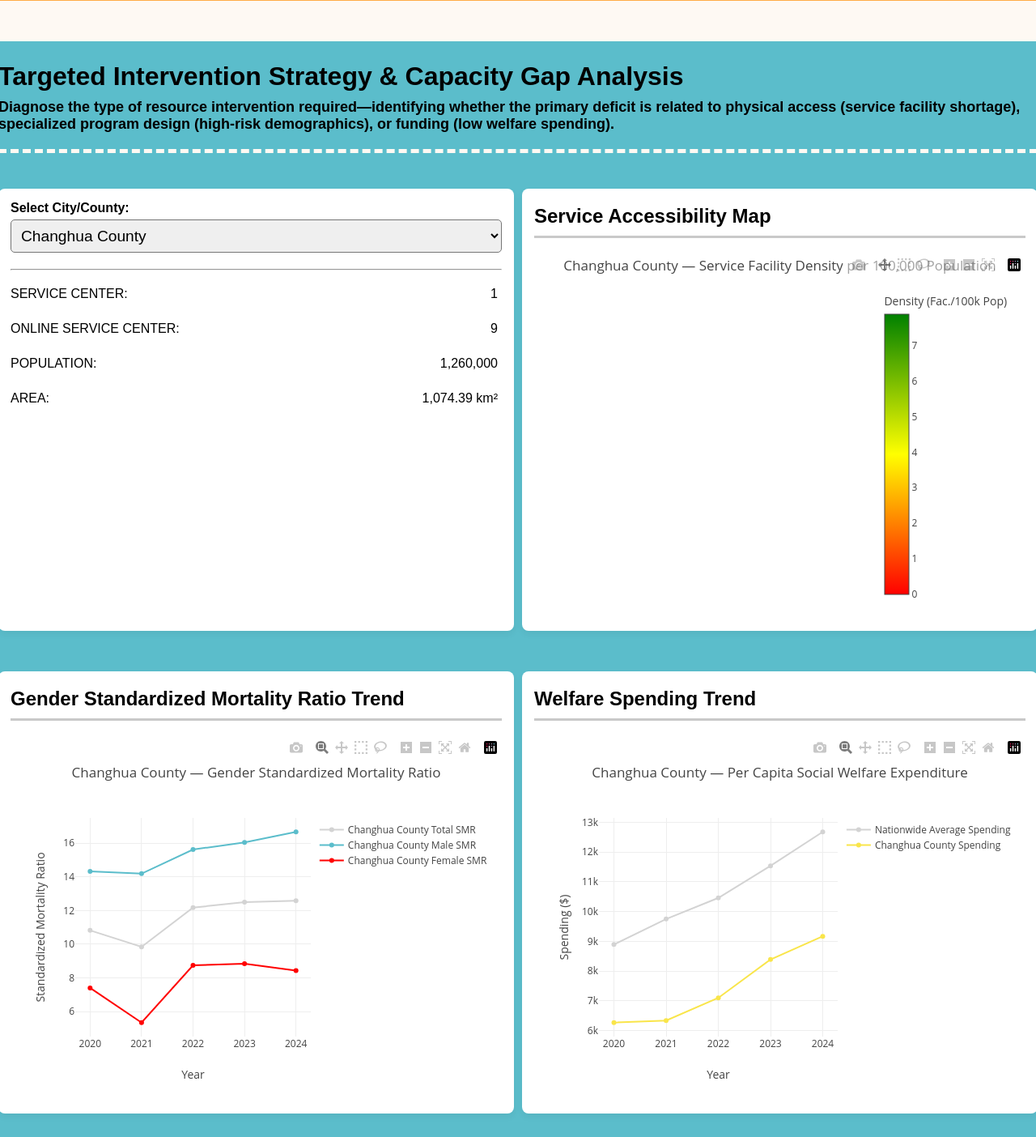
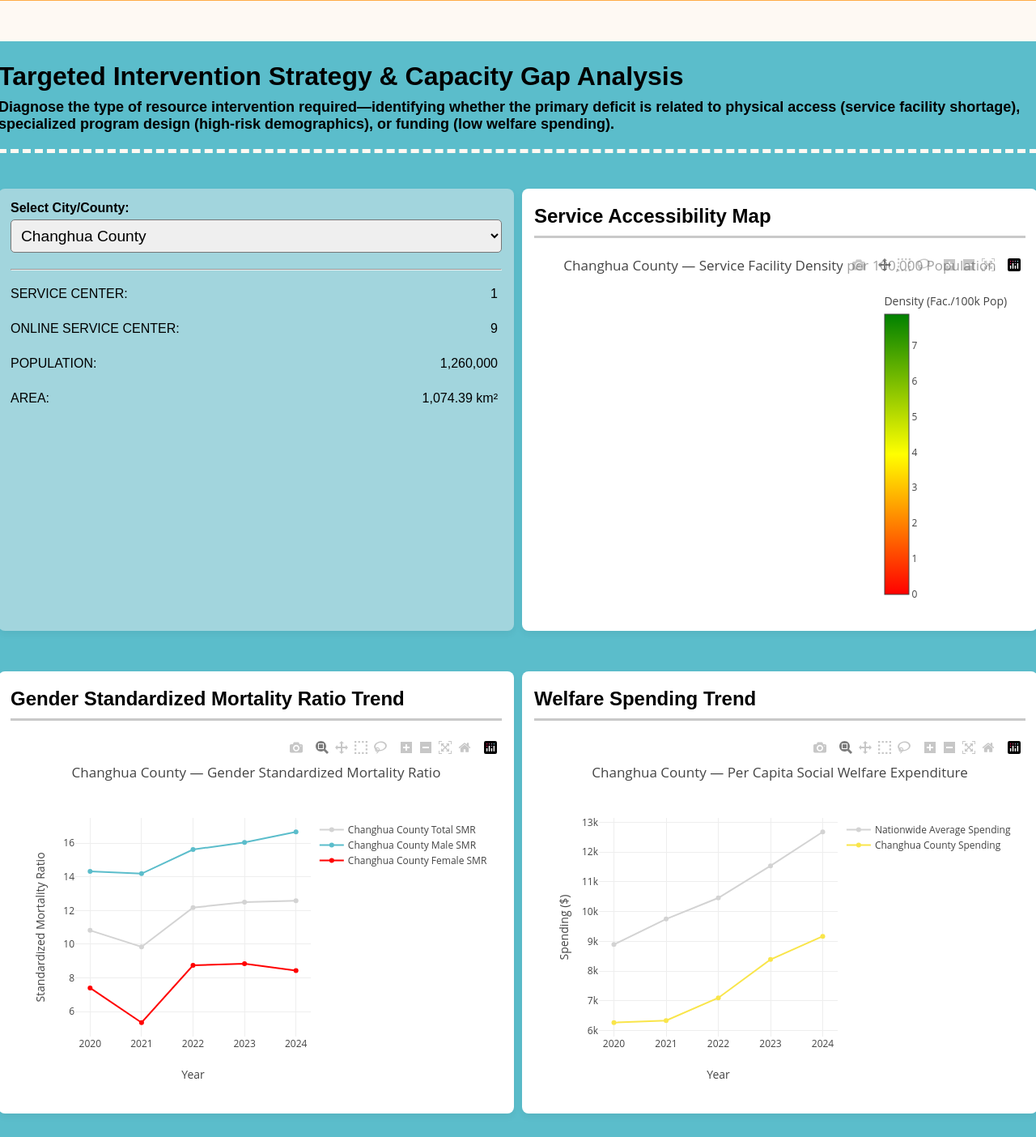
Before and after one commit to Kyou140/PDDS_Final_Project, a Flask app: page / in a window 1280 px wide. Shown: the part 1100-2504 px from the top of the page at 81% size. Run offline with Flask 3, Linux system fonts and the light colour scheme; data comes from the database, SQL or seed files in the repository; some libraries are stand-ins or nearby versions.

Commit message:
update the control-panel background color

```diff
--- a/static/css/style.css
+++ b/static/css/style.css
@@ -280,7 +280,7 @@ h1 {
 
 #controls-panel {
     padding: 15px;
-    background-color: #ffffff;
+    background-color: #a2d5dd;
     border-radius: 8px;
     box-shadow: 0 4px 8px rgba(0, 0, 0, 0.05);
     flex-grow: 1;
```
